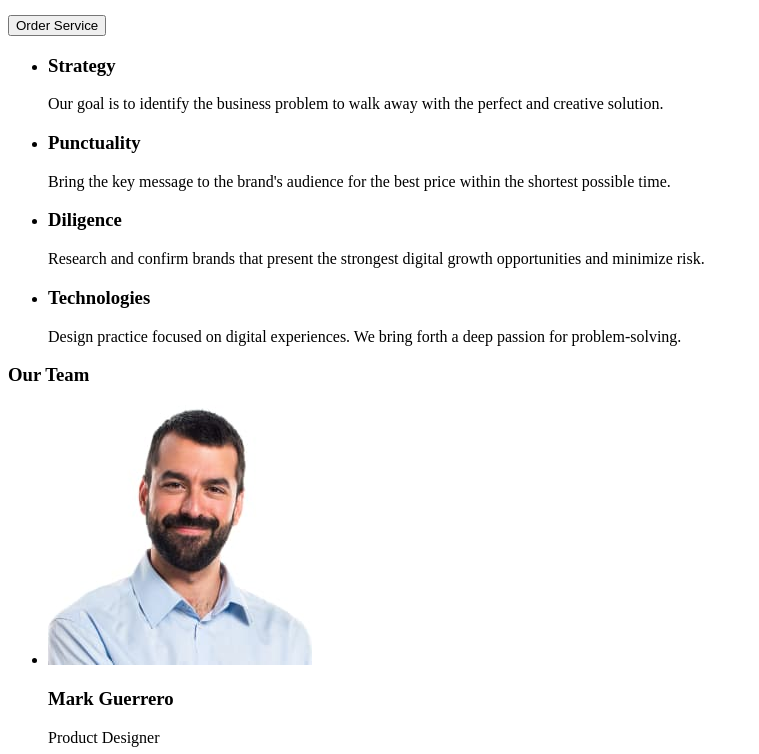
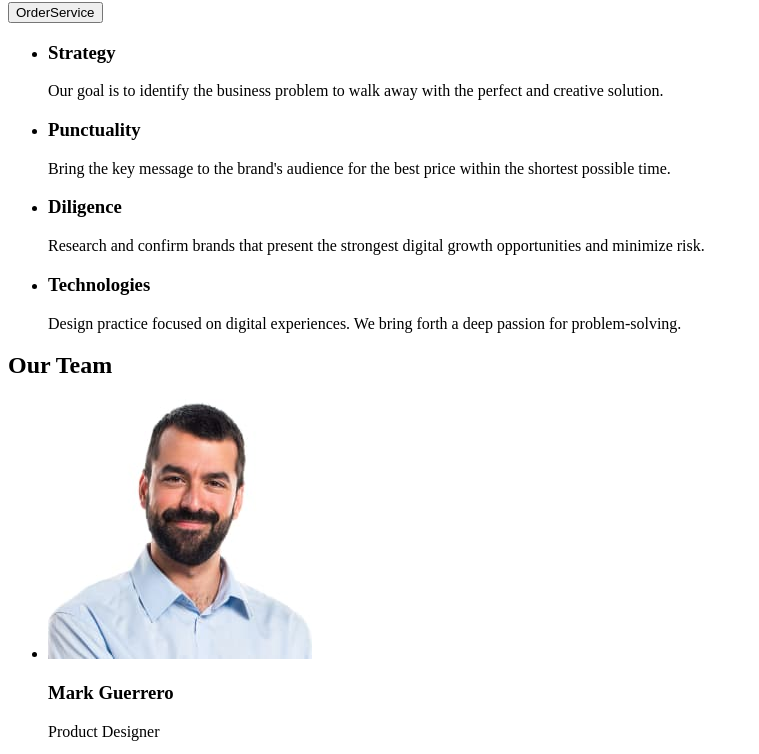
Before and after one commit to Ann00012/goit-markup-hw-01, a plain HTML site: page index.html in a window 1280 px wide. Shown: the part 213-967 px from the top of the page, without its empty margins (0-759 px from the left). Drawn offline with Linux system fonts and the light colour scheme.

Commit message:
finish markup

```diff
--- a/index.html
+++ b/index.html
@@ -31,9 +31,15 @@
         </li>
         </ul>
       </address>
-      <h1>Effective Solutions for Your Business</h1>
-      <button type="button">Order Service</button>
-      <ul>
+
+    </header>
+
+    <main>
+<section><h1>Effective Solutions for Your Business</h1>
+      <button type="button">OrderService</button> </section>
+      <section>
+<!--hidden title h2-->
+<ul>
     <li>
         <h3>Strategy</h3>
         <p>Our goal is to identify the business problem to walk away with the perfect and creative solution.</p>
@@ -50,11 +56,10 @@
         <h3>Technologies</h3>
         <p>Design practice focused on digital experiences. We bring forth a deep passion for problem-solving.</p>
     </li>
-</ul>
-    </header>
+</ul></section>
+<section>
+    <h2>Our Team</h2>
 
-    <main>
-<h3>Our Team</h3>
 <ul>
     <li>
         <img src="./images/ourteam1.jpg" alt="Mark Guerrero" width="264" height="260">
@@ -77,10 +82,11 @@
         <p>UI Designer</p>
     </li>
 </ul>
+ </section>
     </main>
 
     <footer>
-<a href="">Webstudio</a>
+<a href="./index.html">WebStudio</a>
 <p>Increase the flow of customers and sales for your business with digital marketing & growth solutions.</p>
     </footer>
 </body>
```
